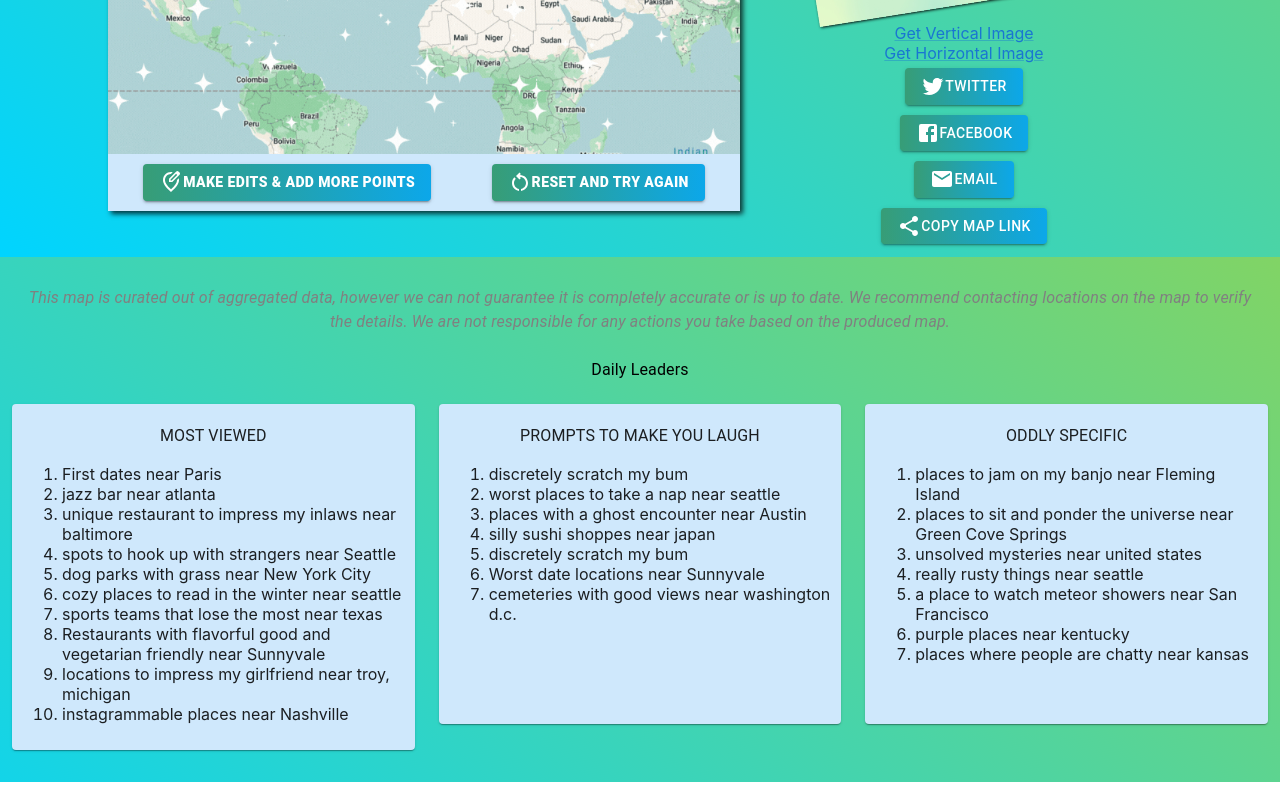
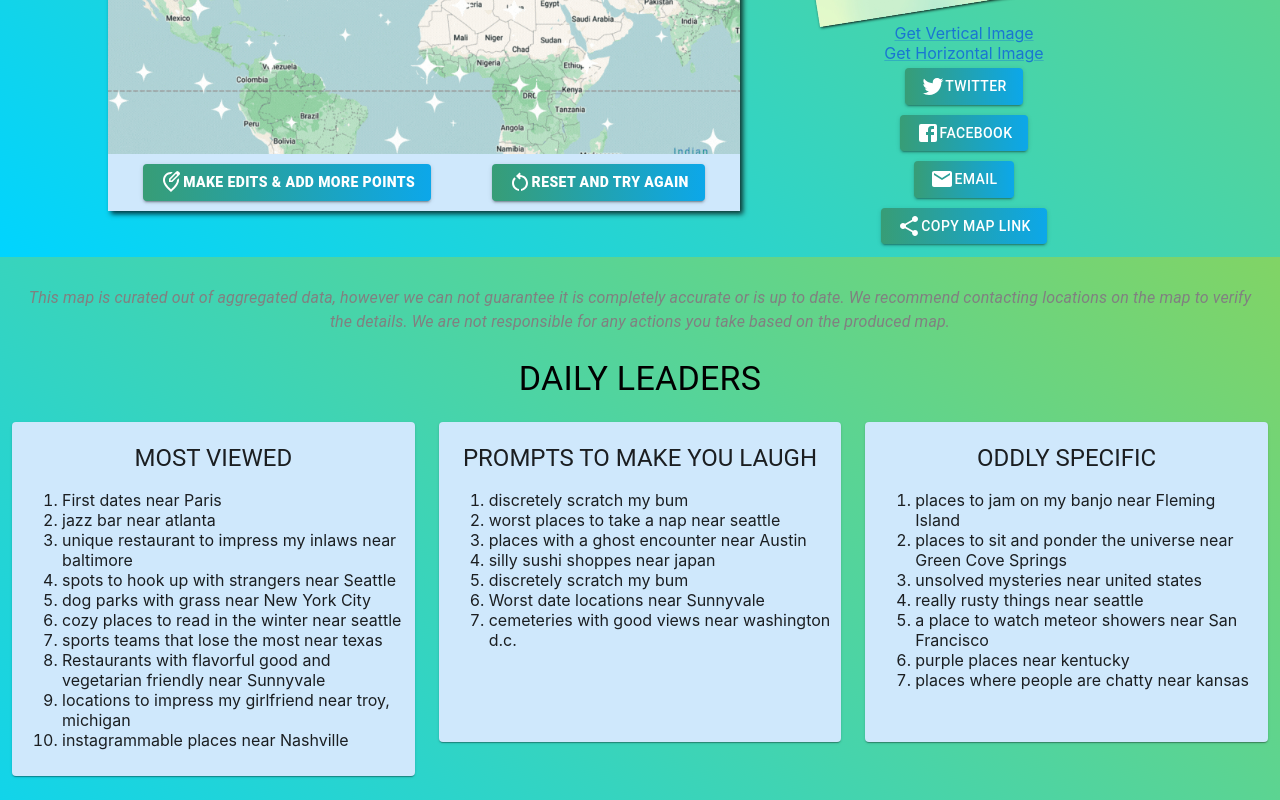
Before and after one commit to pgoulding/mapsgpt-clone, a React (Create React App) app: page / in a window 1280 px wide. Shown: the part 543-1343 px from the top of the page. Built offline with nearby package versions, Linux system fonts and the light colour scheme; no server answers.

Commit message:
Fix UI bug

```diff
--- a/src/App.js
+++ b/src/App.js
@@ -111,8 +111,8 @@ function App() {
         This map is curated out of aggregated data, however we can not guarantee it is completely accurate or is up to date. We recommend contacting locations on the map to verify the details. We are not responsible for any actions you take based on the produced map.
       </Typography>
 
-      <Typography>
-        Daily Leaders
+      <Typography variant='h4'>
+        DAILY LEADERS
       </Typography>
       <Box sx={{
         width:'100%',
--- a/src/BasicForm.css
+++ b/src/BasicForm.css
@@ -1,7 +1,7 @@
 form {
-    display: "flex";
-    flex-direction: "column";
-    align-items: "center";
+    display: flex;
+    flex-direction: column;
+    align-items: center;
     padding: 5px;
 }
 
--- a/src/LeaderBoards.jsx
+++ b/src/LeaderBoards.jsx
@@ -16,7 +16,7 @@ const LeaderBoard = ({ items, cardTitle}) => {
 
   return (
     <Card className={'card-leaderboard'} sx={{ bgcolor: '#cfe8fc', minHeight: 300, margin:'10px auto', padding:'10px', maxWidth: 800, overflow:'scroll'}}>
-      <Typography style={{margin:'10px'}}>{cardTitle}</Typography>
+      <Typography style={{margin:'10px'}} variant='h5'>{cardTitle}</Typography>
       <CardContent style={{textAlign:'left', padding:0}}>
         <ol className={'card-list'} sx={{width: "100%"}}>
           {renderListItems(items)}
```
